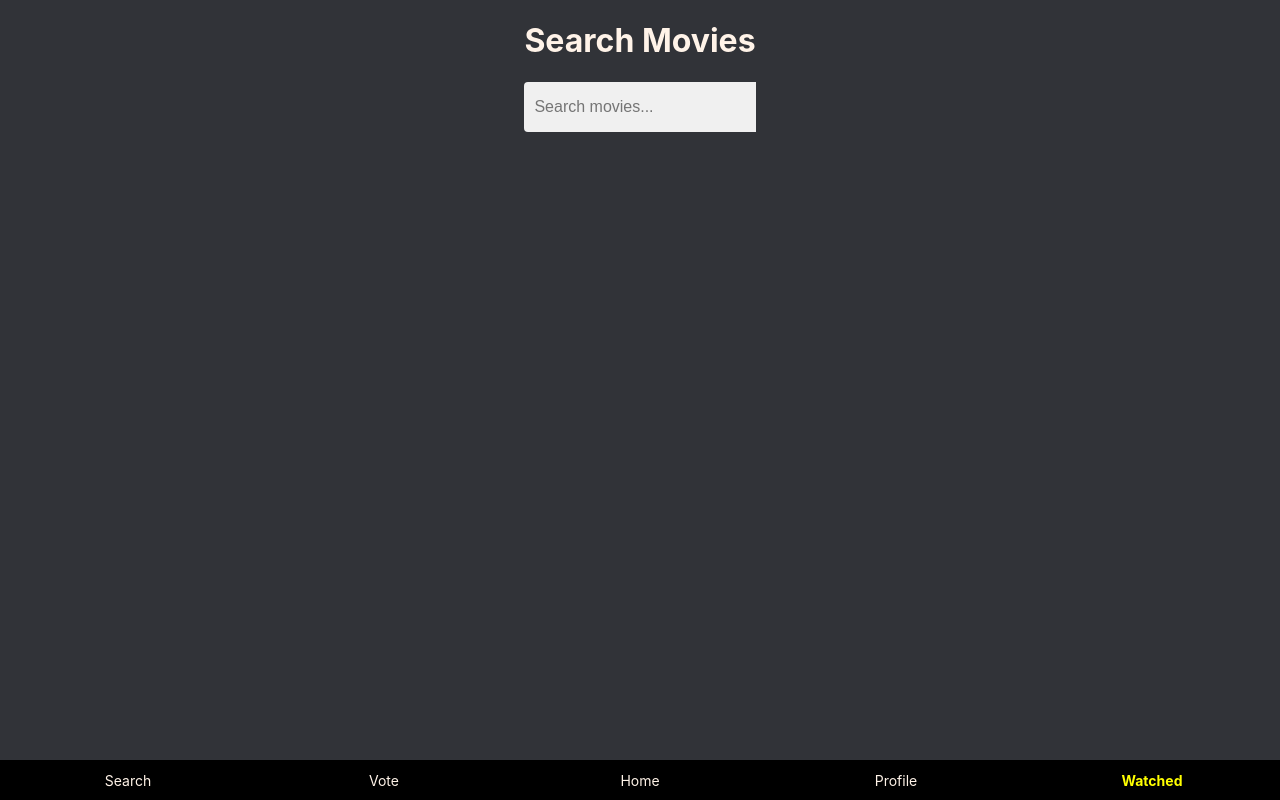
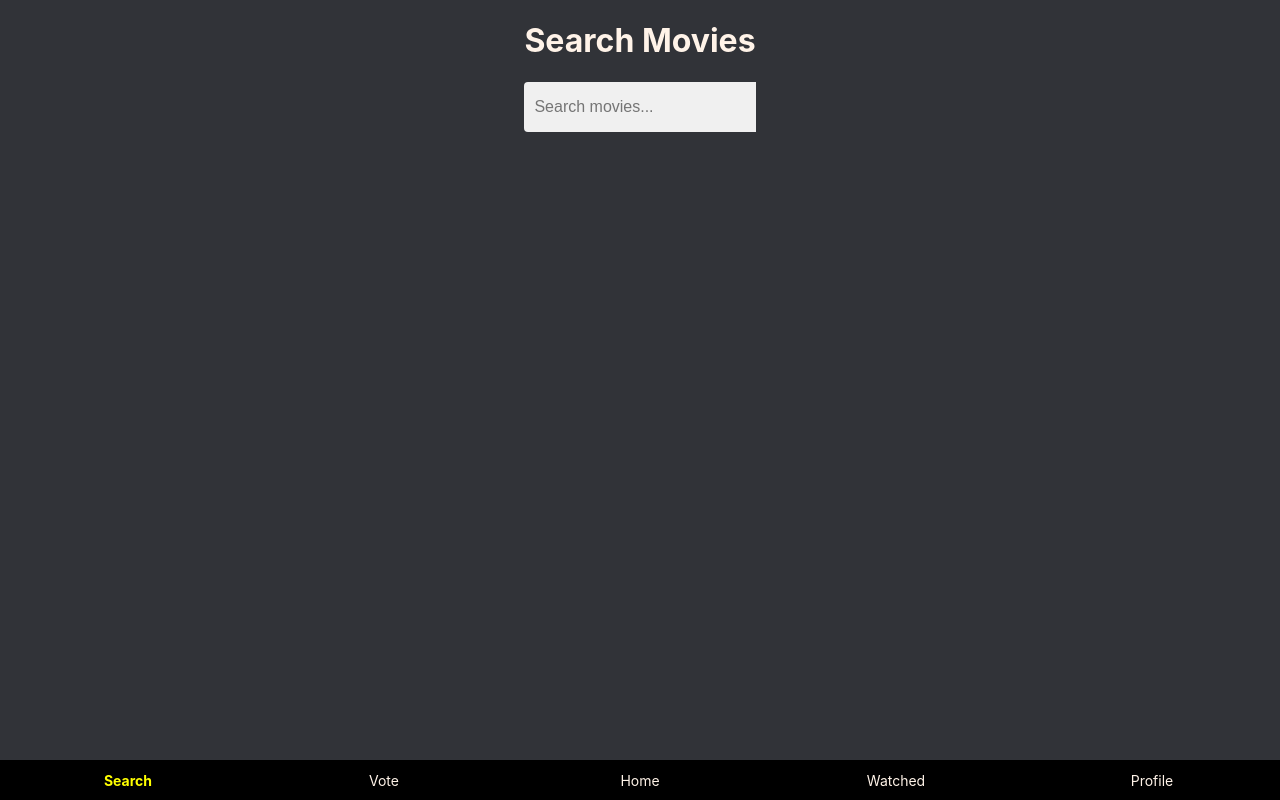
Before and after one commit to rachelleiner/firebase_deploy, a React (Create React App) app in the folder firebase_frontend/: page /search in a window 1280 px wide. Built offline with nearby package versions, Linux system fonts and the light colour scheme.

Commit message:
Update SearchPage.js

```diff
--- a/firebase_frontend/src/pages/SearchPage.js
+++ b/firebase_frontend/src/pages/SearchPage.js
@@ -11,7 +11,7 @@ const SearchPage = () => {
     <div>
       <Search userID={userID} partyID={partyID} />
       <div className="navigation-bar">
-        <div className="nav-item">
+        <div className="nav-item current-page">
           <Link to="/search">Search</Link>
         </div>
         <div className="nav-item">
@@ -21,15 +21,14 @@ const SearchPage = () => {
           <Link to="/home">Home</Link>
         </div>
         <div className="nav-item">
+          <Link to="/watched">Watched</Link>
+        </div>
+        <div className="nav-item">
           <Link to="/profile">Profile</Link>
-        </div>
-        <div className="nav-item current-page">
-          <Link to="/watched">Watched</Link>
         </div>
       </div>
     </div>
   );
 };
 
-
 export default SearchPage;
```
